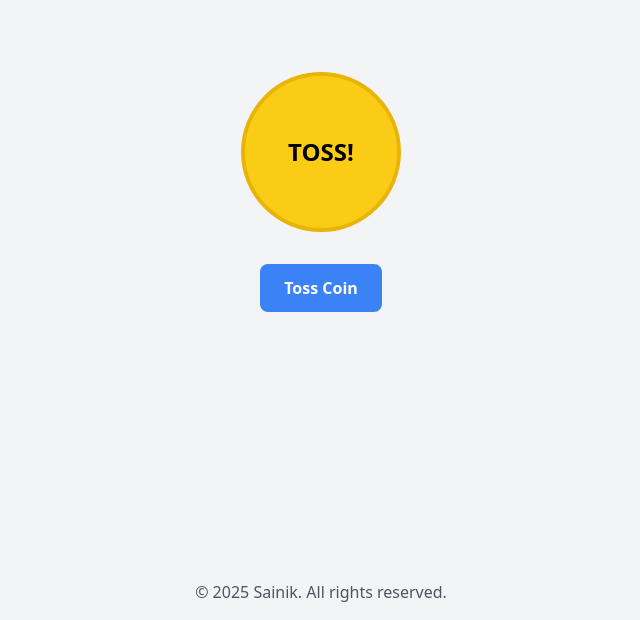
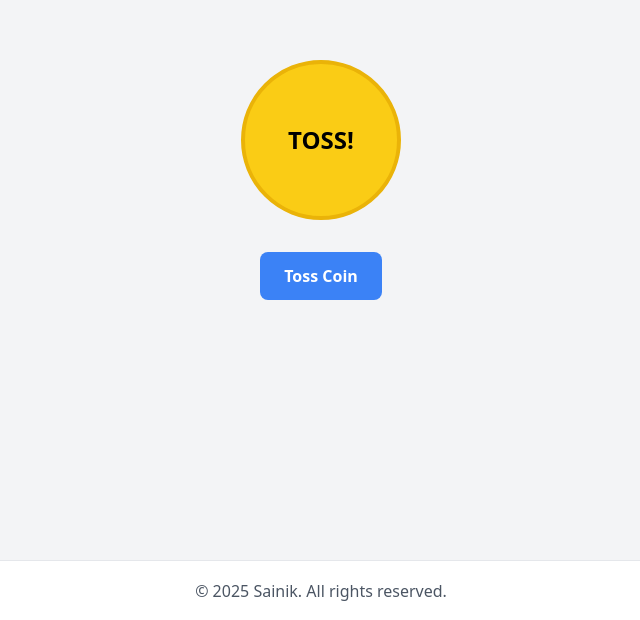
Before and after one commit to sainikmandal/coin-toss, a React (Vite) app in the folder frontend/: page / in a window 1280 px wide. Shown: the part 180-800 px from the top of the page, without its empty margins (319-959 px from the left). Built offline with nearby package versions, Linux system fonts and the light colour scheme; no server answers.

Commit message:
Added copyright footer

```diff
--- a/frontend/src/App.tsx
+++ b/frontend/src/App.tsx
@@ -26,8 +26,11 @@ function App() {
   };
 
   return (
-    <div className="flex flex-col min-h-screen bg-gray-100">
-      <main className="flex-grow flex flex-col items-center justify-center">
+    <div className="relative min-h-[100vh] bg-gray-100">
+      <div className="pb-[60px]">
+        {" "}
+        {/* Add padding bottom to prevent footer overlap */}
+        <div className="flex flex-col items-center justify-center min-h-[90vh]">
           <div
             className={`w-40 h-40 rounded-full bg-yellow-400 border-4 border-yellow-500
                        flex items-center justify-center mb-8 transition-transform duration-1000
@@ -46,10 +49,13 @@ function App() {
           >
             {isFlipping ? "Flipping..." : "Toss Coin"}
           </button>
-      </main>
+        </div>
+      </div>
 
-      <footer className="py-4 text-center text-gray-600">
+      <footer className="absolute bottom-0 w-full h-[60px] bg-white border-t border-gray-200">
+        <div className="h-full flex items-center justify-center text-gray-600">
           © {new Date().getFullYear()} Sainik. All rights reserved.
+        </div>
       </footer>
     </div>
   );
```
Lines whose indentation alone changed are shown as unchanged.
